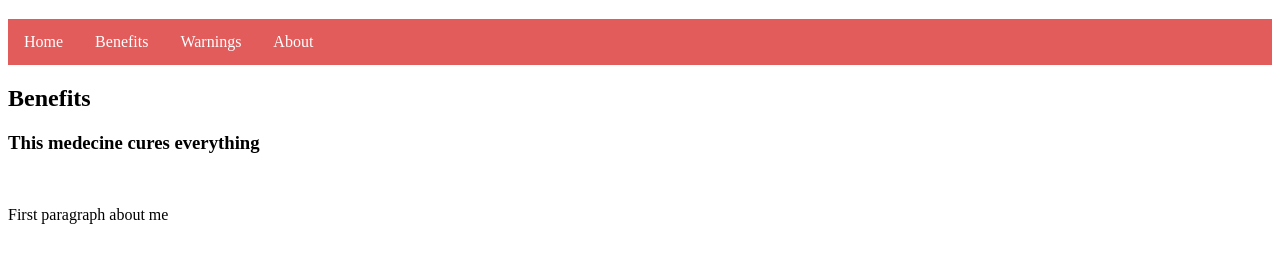
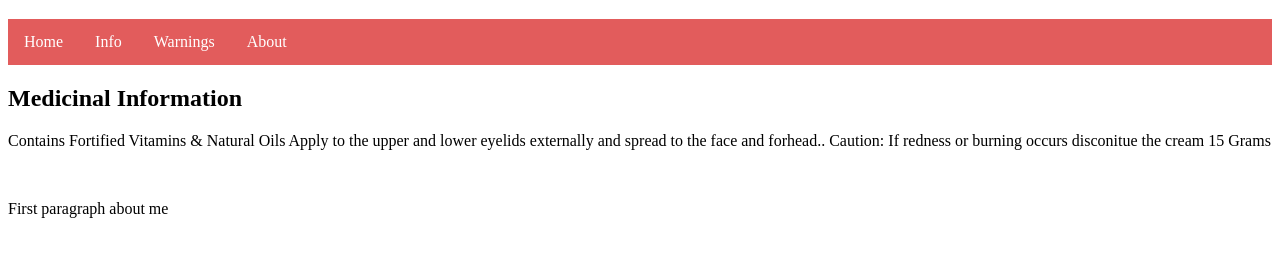
Before and after one commit to shaangy/shaangy.github.io, a plain HTML site: page index.html in a window 1280 px wide. Shown: the part 61-324 px from the top of the page. Drawn offline with Linux system fonts and the light colour scheme.

Commit message:
work commit

```diff
--- a/index.html
+++ b/index.html
@@ -32,17 +32,22 @@ li a:hover {
     <h1>OPTICORR</h1>
     <ul>
   <li><a class="active" href="#home">Home</a></li>
-  <li><a href="#Benefits">Benefits</a></li>
+  <li><a href="#Info">Info</a></li>
   <li><a href="#Warnings">Warnings</a></li>
   <li><a href="#about">About</a></li>
 </ul>
-<section class="Benefits" id="Benefits">
+<section class="Info" id="Info">
     <div class="container">
       <div class="row">
        <div class="col-md-12">
       	<div class="heading">
-        <h2>Benefits</h2>
-        <h3>This medecine cures everything</h3>
+        <h2>Medicinal Information</h2>
+          <p>
+            Contains  Fortified  Vitamins & Natural Oils
+            Apply to the upper and lower eyelids externally and spread to the face and forhead..
+            Caution:  If redness or burning occurs disconitue the cream
+            15 Grams
+          </p>
       </div>
       </div>
        </div>
```
